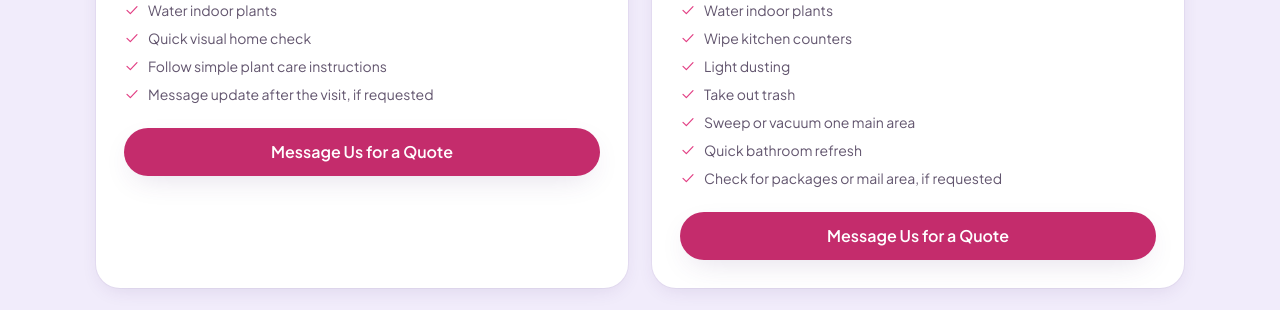
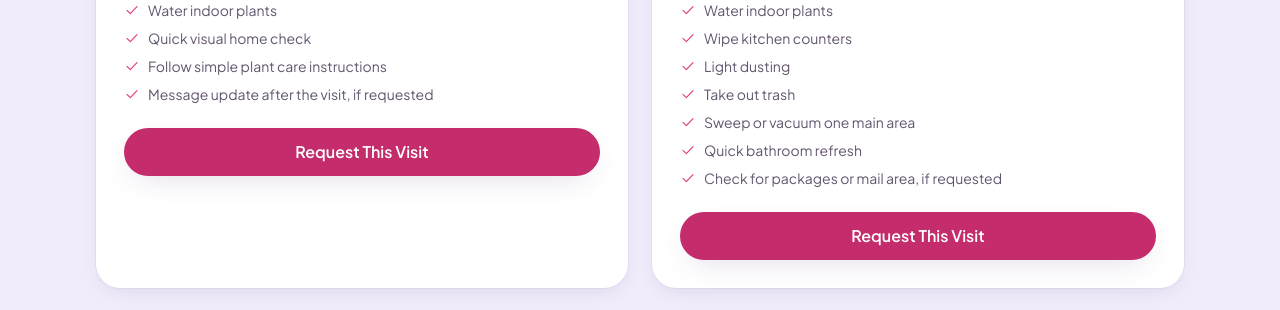
Before and after one commit to stellarlogicai/Aunt-B-s-Website, a React (Vite) app: page / in a window 1280 px wide. Shown: the part 4160-4470 px from the top of the page. Built offline with nearby package versions, Linux system fonts and the light colour scheme.

Commit message:
Connect specialty services to booking flow

```diff
--- a/src/components/SpecialtyServices.jsx
+++ b/src/components/SpecialtyServices.jsx
@@ -1,13 +1,5 @@
 import { specialtyServices } from '../data/content';
 import { Icon, CheckIcon, ClockIcon } from './icons';
-
-// ---------------------------------------------------------------------------
-// Specialty Services — Plant Care & Light Home Refresh
-//
-// Intentionally positioned and styled below the core cleaning services to
-// keep its small-visit pricing (from $30) clearly separate from the higher
-// minimums for standard cleaning jobs. Do not move this above Services.jsx.
-// ---------------------------------------------------------------------------
 
 function PriceTag({ price }) {
   return (
@@ -47,11 +39,11 @@ function SpecialtyCard({ card }) {
       </div>
 
       <a
-        href="#quote"
+        href={`/book?service=${card.id}`}
         className="btn-primary mt-6 w-full"
-        aria-label={`Request a quote for ${card.title}`}
+        aria-label={`Request ${card.title}`}
       >
-        Message Us for a Quote
+        Request This Visit
       </a>
     </article>
   );
@@ -67,8 +59,6 @@ export default function SpecialtyServices() {
       className="border-t border-purple/8 bg-lavender py-16 sm:py-24"
     >
       <div className="mx-auto max-w-6xl px-5 sm:px-8">
-        {/* Section header — visually lighter than the main Services heading to
-            reinforce that this is a secondary/specialty offering */}
         <div className="mx-auto max-w-2xl text-center">
           <p className="section-eyebrow">{eyebrow}</p>
           <h2 className="mt-2 font-display text-2xl font-semibold text-purple-deep sm:text-3xl">
@@ -77,14 +67,12 @@ export default function SpecialtyServices() {
           <p className="mt-3 text-sm text-ink/70">{description}</p>
         </div>
 
-        {/* Two service cards — side-by-side on desktop, stacked on mobile */}
         <div className="mt-10 grid gap-6 sm:grid-cols-2">
           {cards.map((card) => (
             <SpecialtyCard key={card.id} card={card} />
           ))}
         </div>
 
-        {/* Pricing note and scope disclaimer — keeps expectations clear */}
         <div className="mt-8 flex flex-col gap-3 rounded-2xl bg-white/70 px-5 py-4 ring-1 ring-purple/8 sm:flex-row sm:items-start sm:gap-4 sm:px-6 sm:py-5">
           <ClockIcon className="mt-0.5 h-5 w-5 flex-shrink-0 text-purple/60 sm:mt-0" />
           <div className="space-y-1 text-sm text-ink/65">
```
